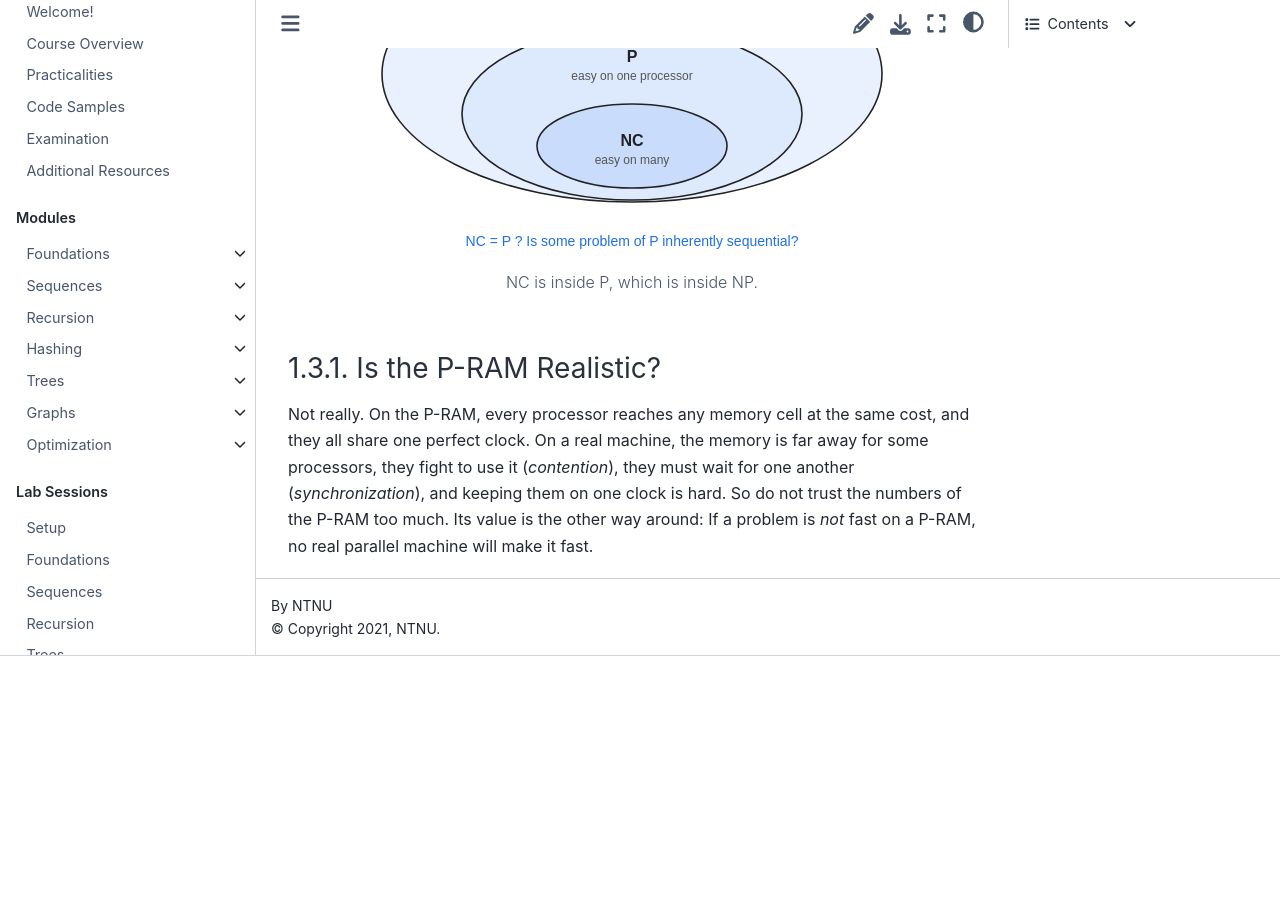
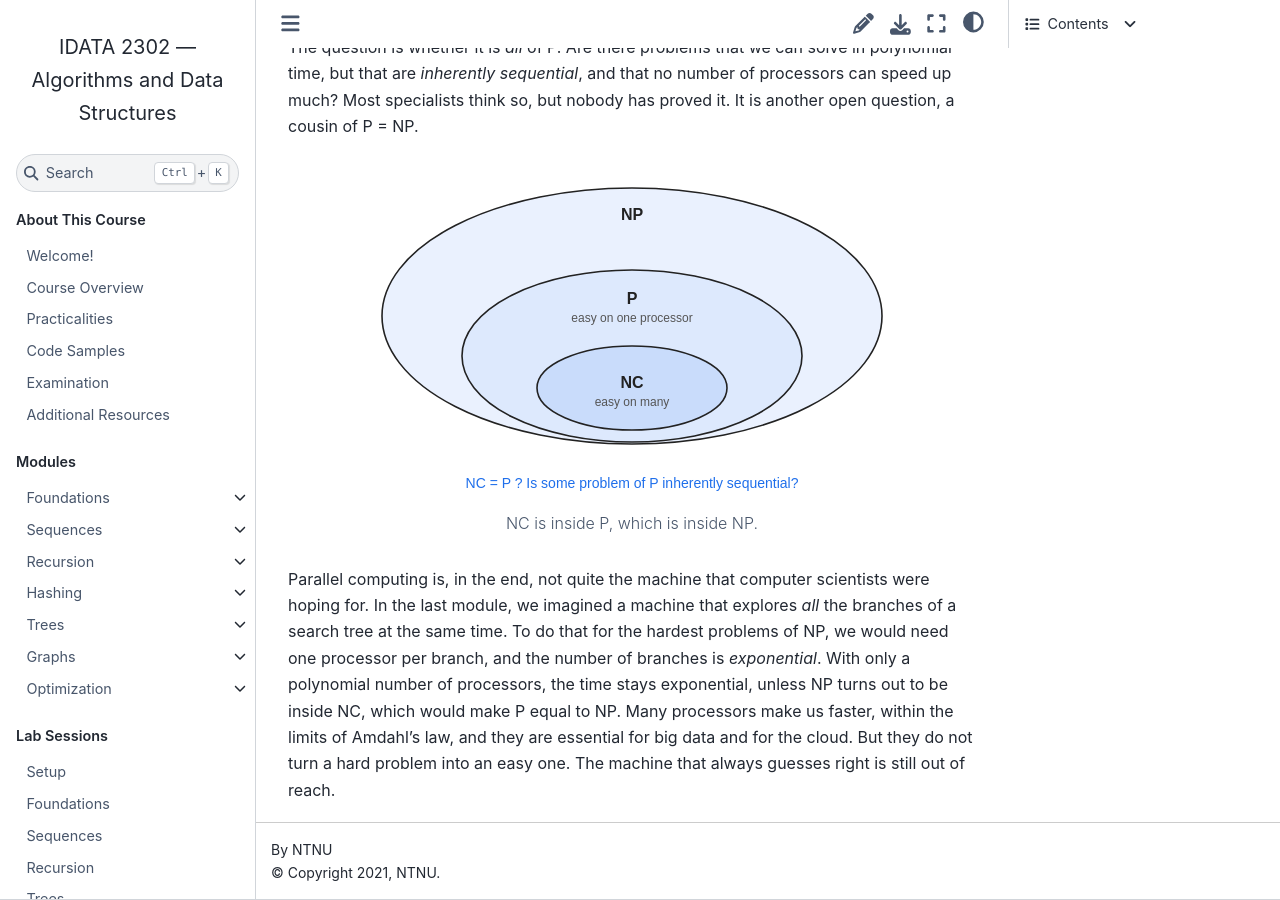
Before and after one commit to fchauvel/ntnu-idata2302-website, a Sphinx documentation site: the page built from source/beyond/parallel/index.rst, in a window 1280 px wide and 900 px high, scrolled down 5864 px. Built offline with Sphinx 7.4.7 and the Sphinx Book theme 1.1.4, drawn with Linux system fonts in a browser that asks for light colours; before the commit the page ends 6520 px from its top, so only the background shows below that; some of the changed text lies outside the part shown.

Commit message:
content: move the realism of the P-RAM to an admonition and conclude on the lucky machine
Co-Authored-By: Claude Sonnet 5.5 <noreply@anthropic.com>

```diff
--- a/source/beyond/parallel/index.rst
+++ b/source/beyond/parallel/index.rst
@@ -46,6 +46,17 @@ processor executes one instruction.
    :align: center
 
    A P-RAM: Many CPUs that share one memory, and one clock.
+
+.. admonition:: Is the P-RAM realistic?
+   :class: caution
+
+   Not really. On the P-RAM, every processor reaches any memory cell at the same
+   cost, and they all share one perfect clock. On a real machine, the memory is far
+   away for some processors, they fight to use it (*contention*), they must wait
+   for one another (*synchronization*), and keeping them on one clock is hard. So
+   do not trust the numbers of the P-RAM too much. Its value is the other way
+   around: If a problem is *not* fast on a P-RAM, no real parallel machine will
+   make it fast.
 
 Searching in Parallel
 ---------------------
@@ -211,12 +222,12 @@ P = NP.
 
    NC is inside P, which is inside NP.
 
-Is the P-RAM Realistic?
------------------------
-
-Not really. On the P-RAM, every processor reaches any memory cell at the same
-cost, and they all share one perfect clock. On a real machine, the memory is far
-away for some processors, they fight to use it (*contention*), they must wait for
-one another (*synchronization*), and keeping them on one clock is hard. So do not
-trust the numbers of the P-RAM too much. Its value is the other way around: If a
-problem is *not* fast on a P-RAM, no real parallel machine will make it fast.
+Parallel computing is, in the end, not quite the machine that computer scientists
+were hoping for. In the last module, we imagined a machine that explores *all* the
+branches of a search tree at the same time. To do that for the hardest problems of
+NP, we would need one processor per branch, and the number of branches is
+*exponential*. With only a polynomial number of processors, the time stays
+exponential, unless NP turns out to be inside NC, which would make P equal to NP.
+Many processors make us faster, within the limits of Amdahl's law, and they are
+essential for big data and for the cloud. But they do not turn a hard problem
+into an easy one. The machine that always guesses right is still out of reach.
```
